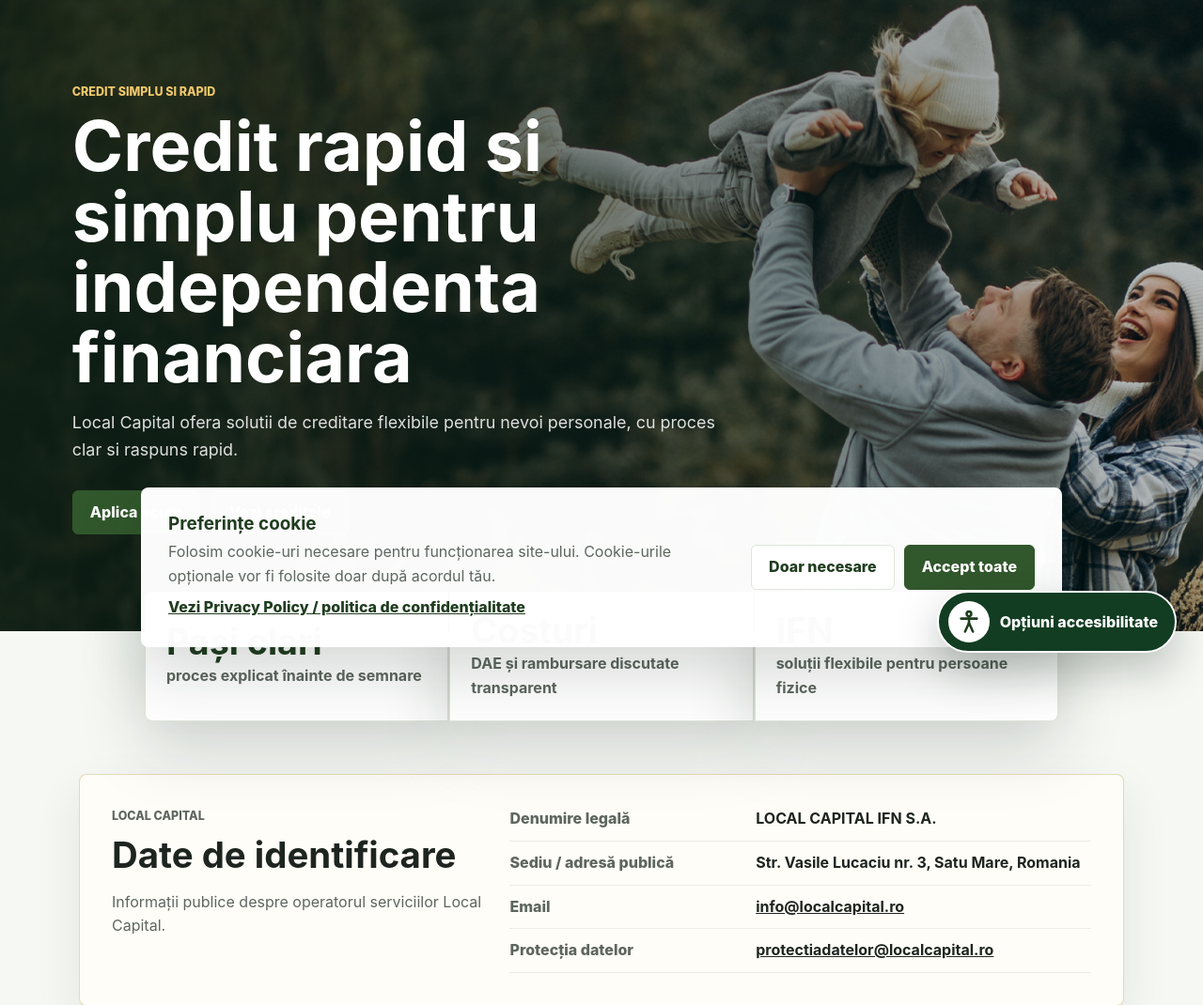
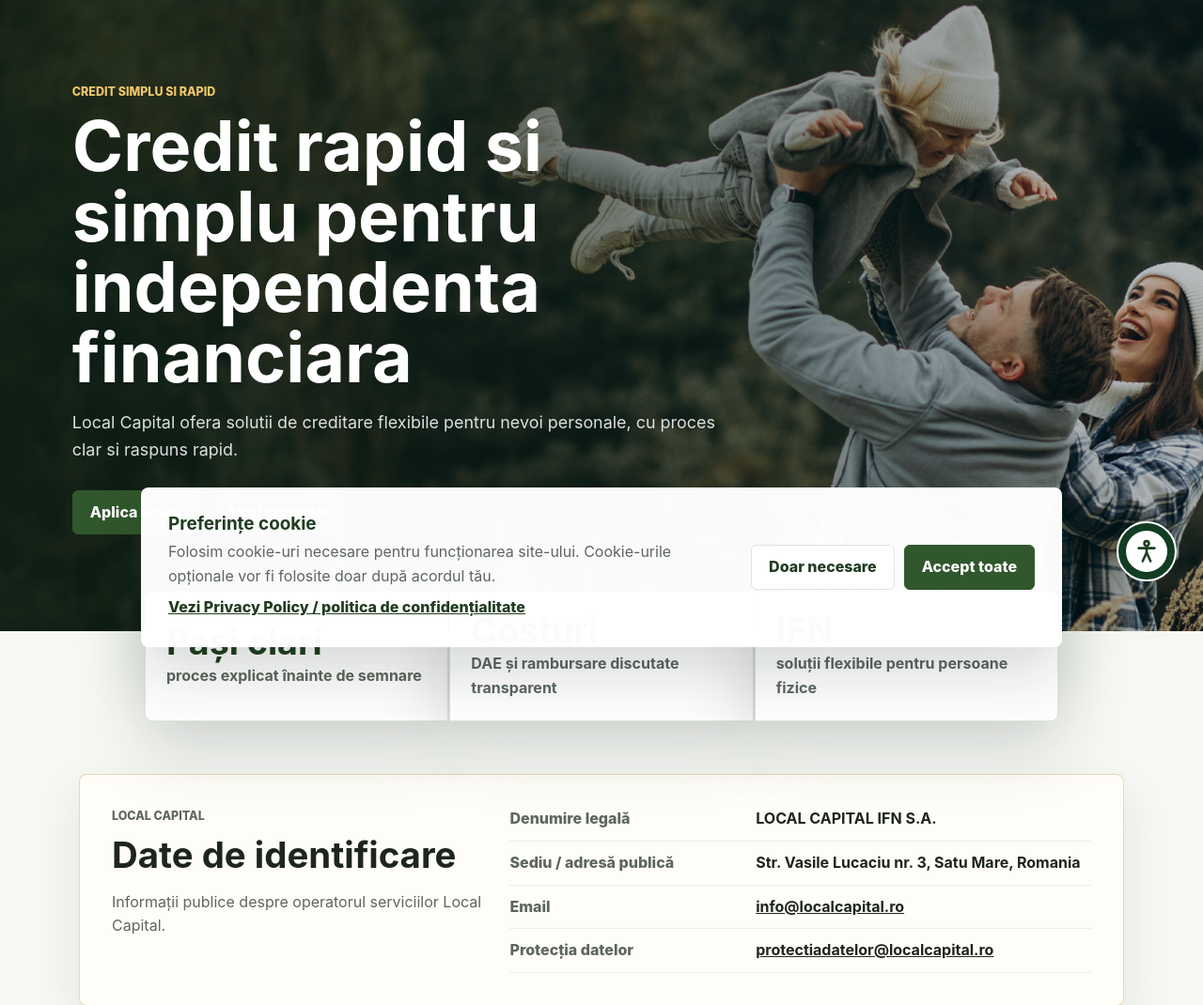
Before and after one commit to lacikasimon/local_capital_website, a PHP site: page / in a window 1280 px wide. Shown: the part 77-1147 px from the top of the page at 94% size. Run offline with PHP 8.4, Linux system fonts and the light colour scheme; data comes from the database, SQL or seed files in the repository; some libraries are stand-ins or nearby versions.

Commit message:
Adjust accessibility button icon position

```diff
--- a/app/views.php
+++ b/app/views.php
@@ -747,7 +747,6 @@ function render_accessibility_tools(array $site): string
           <path d="M8.4 21l3.6-7.9L15.6 21"></path>
         </svg>
       </span>
-      <span class="accessibility-toggle-label">' . e(ui_text($site, 'a11y_button')) . '</span>
     </button>
     <aside class="accessibility-panel" id="' . e($panelId) . '" aria-labelledby="accessibility-title" hidden>
       <div class="accessibility-panel-header">
--- a/public/styles.css
+++ b/public/styles.css
@@ -906,12 +906,12 @@ textarea:focus {
 .accessibility-tools {
   position: fixed;
   right: clamp(14px, 3vw, 28px);
-  bottom: clamp(14px, 3vw, 28px);
+  bottom: clamp(96px, 13vh, 150px);
   z-index: 95;
   display: grid;
   justify-items: end;
   gap: 10px;
-  max-width: min(92vw, 420px);
+  max-width: min(92vw, 410px);
   pointer-events: none;
 }
 
@@ -924,8 +924,9 @@ textarea:focus {
   display: inline-flex;
   align-items: center;
   justify-content: center;
-  gap: 11px;
+  width: 64px;
   min-width: 64px;
+  height: 64px;
   min-height: 64px;
   border: 2px solid #ffffff;
   border-radius: 999px;
@@ -935,7 +936,7 @@ textarea:focus {
   cursor: pointer;
   font: inherit;
   font-weight: 850;
-  padding: 9px 18px 9px 10px;
+  padding: 8px;
   pointer-events: auto;
   transition: transform 160ms ease, box-shadow 160ms ease, background 160ms ease;
 }
@@ -970,9 +971,7 @@ textarea:focus {
 }
 
 .accessibility-toggle-label {
-  max-width: 190px;
-  line-height: 1.18;
-  text-align: left;
+  display: none;
 }
 
 .accessibility-panel {
@@ -1530,7 +1529,7 @@ legend {
 
   .accessibility-tools {
     right: 12px;
-    bottom: 12px;
+    bottom: 96px;
   }
 }
 
@@ -1593,8 +1592,4 @@ legend {
     height: 64px;
     padding: 9px;
   }
-
-  .accessibility-toggle-label {
-    display: none;
-  }
-}
+}
```
